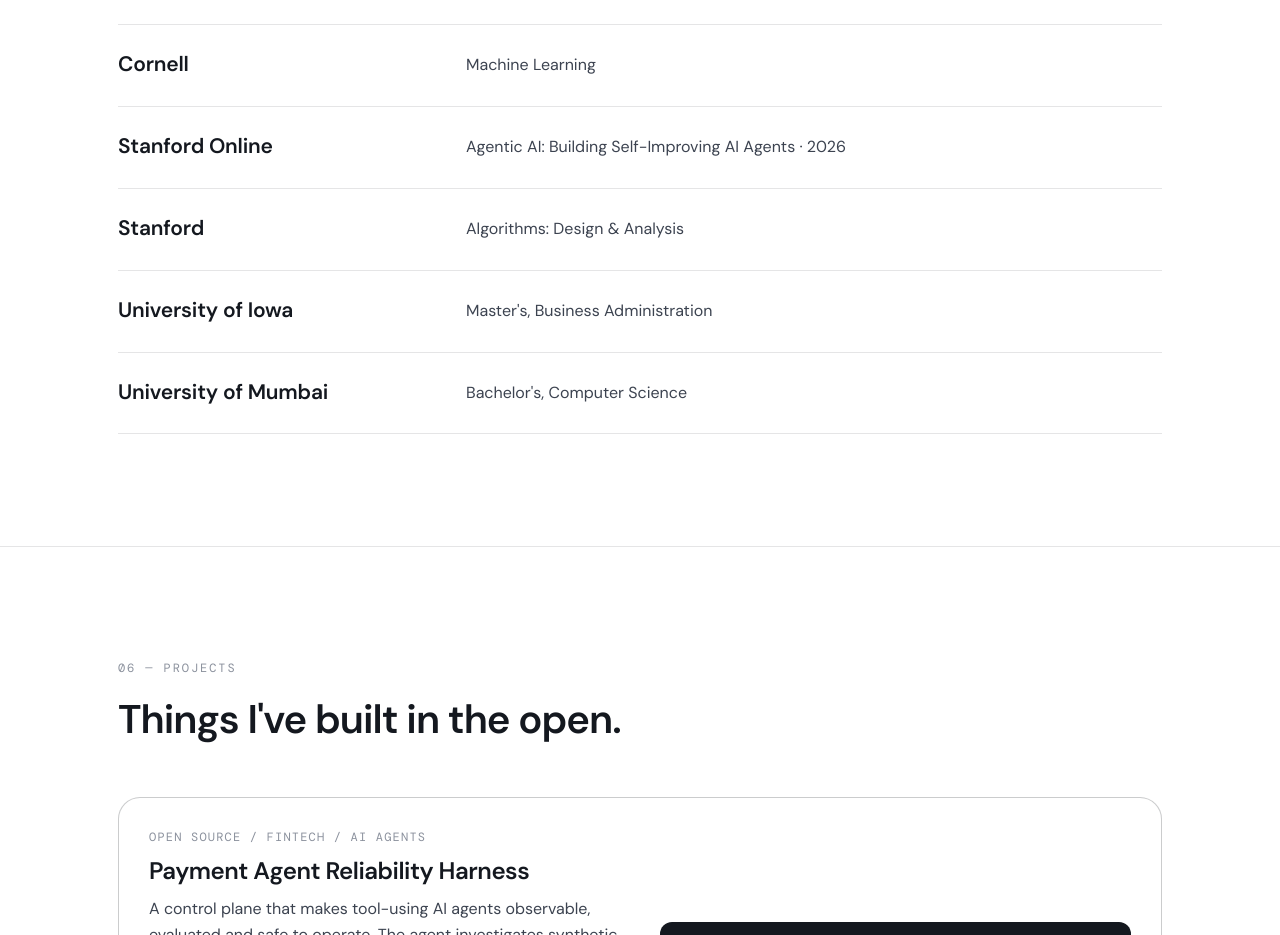
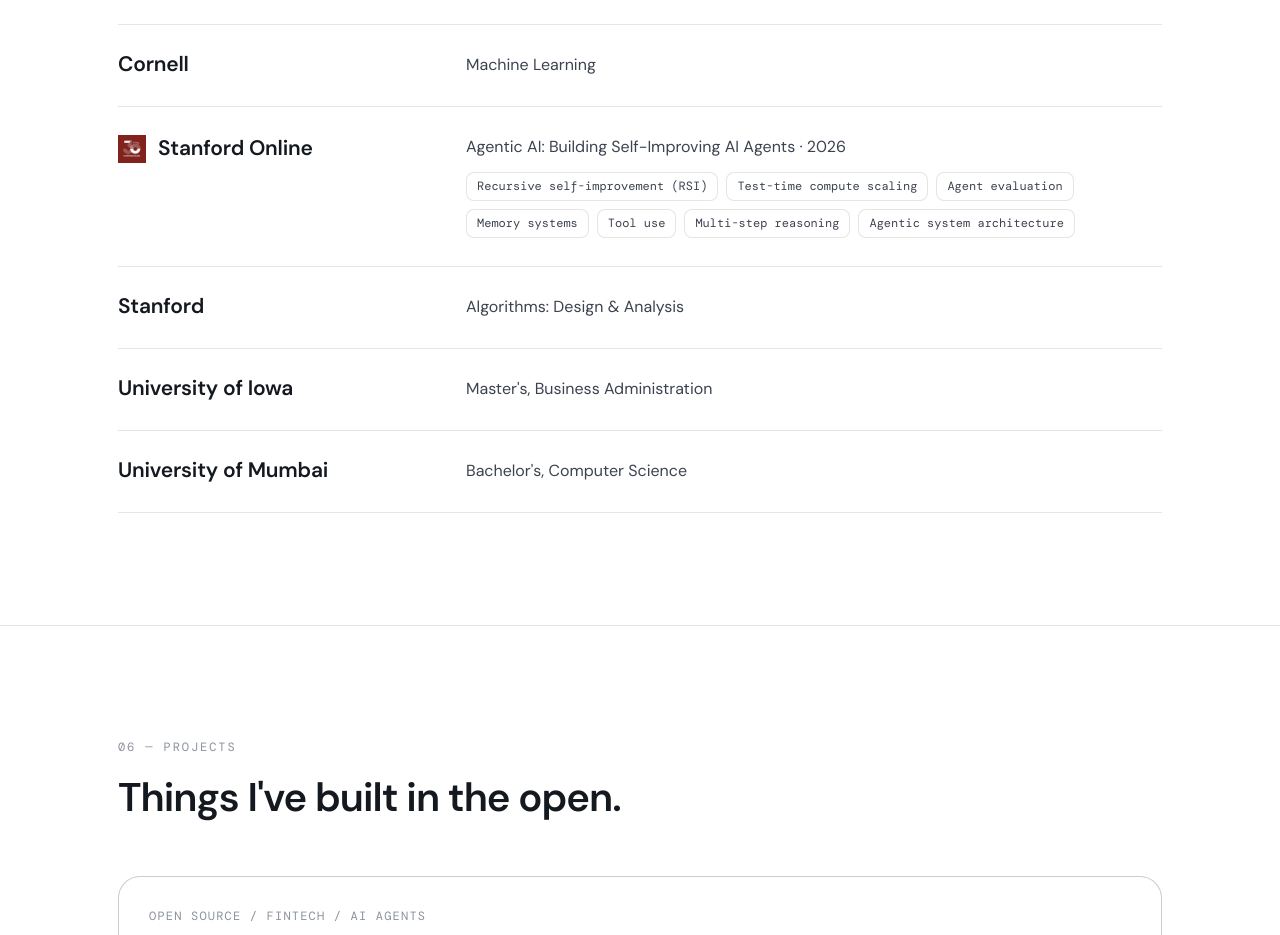
Before and after one commit to kvishalv/vishal-portfolio, a plain HTML site: page index.html in a window 1280 px wide. Shown: the part 5740-6675 px from the top of the page. Drawn offline with nearby package versions, Linux system fonts and the light colour scheme.

Commit message:
Certificates: Stanford Online logo and the course topics, including recursive self-improvement

```diff
--- a/index.html
+++ b/index.html
@@ -330,9 +330,20 @@
           <div class="cred">
             <div class="cred__head">
               <h3 class="cred__org">Stanford Online</h3>
-              <img class="cred__logo" src="https://www.google.com/s2/favicons?domain=stanford.edu&amp;sz=128" alt="" loading="lazy" onerror="this.style.display='none'" />
+              <img class="cred__logo" src="assets/stanford-online.png" alt="" width="28" height="28" loading="lazy" />
             </div>
-            <p class="cred__title">Agentic AI: Building Self-Improving AI Agents · 2026</p>
+            <div>
+              <p class="cred__title">Agentic AI: Building Self-Improving AI Agents · 2026</p>
+              <div class="tags">
+                <span class="tag">Recursive self-improvement (RSI)</span>
+                <span class="tag">Test-time compute scaling</span>
+                <span class="tag">Agent evaluation</span>
+                <span class="tag">Memory systems</span>
+                <span class="tag">Tool use</span>
+                <span class="tag">Multi-step reasoning</span>
+                <span class="tag">Agentic system architecture</span>
+              </div>
+            </div>
           </div>
           <div class="cred">
             <div class="cred__head">
--- a/styles.css
+++ b/styles.css
@@ -302,3 +302,4 @@ strong { color: var(--ink); font-weight: 600; }
   .stat-row { gap: 22px; }
   .footer__inner { flex-direction: column; }
 }
+.cred .tags { margin-top: 12px; }
```
Also changed, not shown: assets/stanford-online.png (added).
